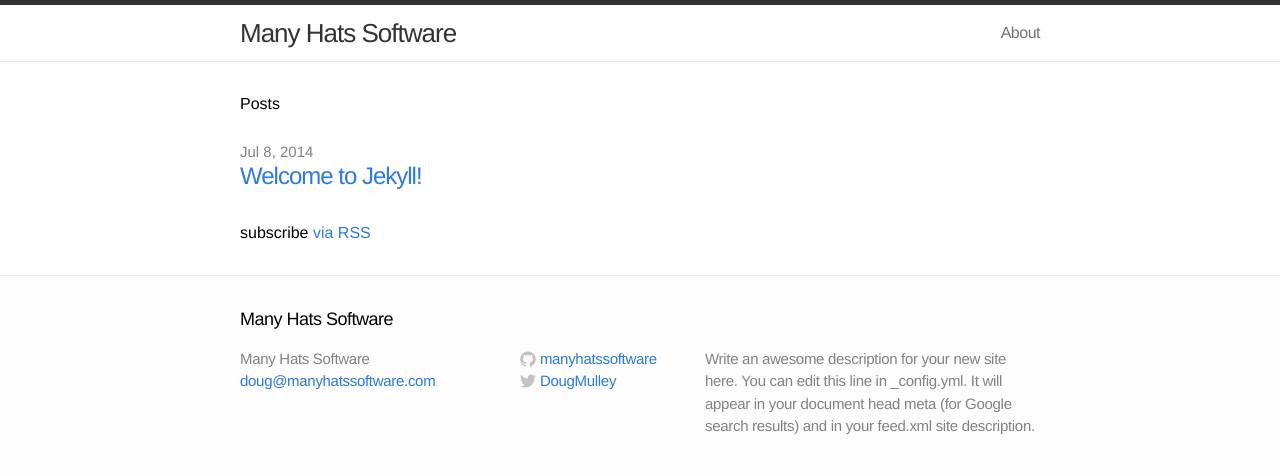
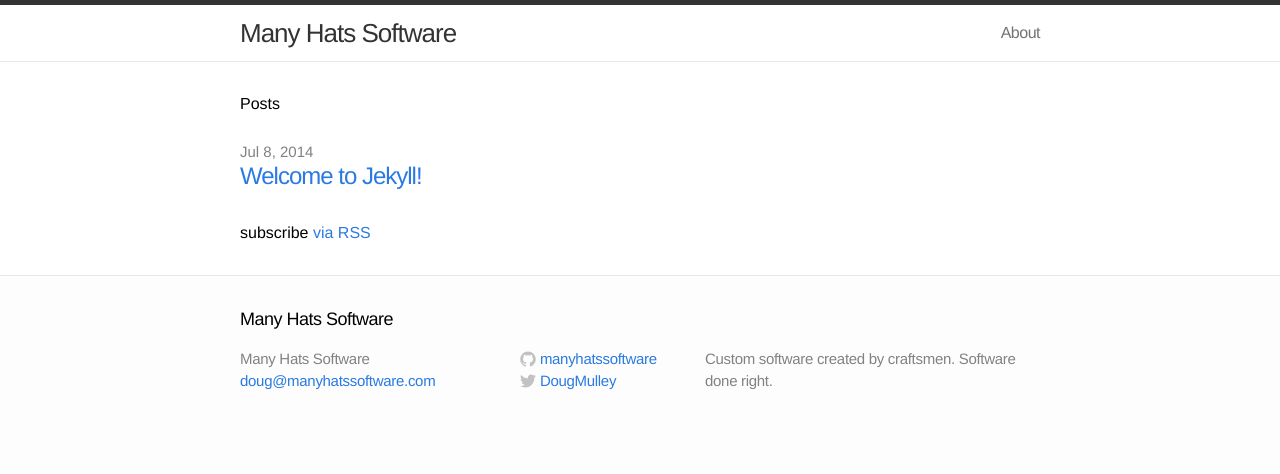
Before and after one commit to manyhatssoftware/manyhatssoftware.github.io, a Jekyll site: the page built from index.html, in a window 1280 px wide. Shown: the top 474 px of the page. Built offline with Jekyll 4.4.1, drawn with Linux system fonts in a browser that asks for light colours.

Commit message:
Updated page description

```diff
--- a/_config.yml
+++ b/_config.yml
@@ -1,7 +1,7 @@
 # Site settings
 title: Many Hats Software
 email: doug@manyhatssoftware.com
-description: "Write an awesome description for your new site here. You can edit this line in _config.yml. It will appear in your document head meta (for Google search results) and in your feed.xml site description."
+description: "Custom software created by craftsmen. Software done right."
 baseurl: "http://www.manyhatssoftware.com"
 url: "http://www.manyhatssoftware.com"
 twitter_username: DougMulley
```
